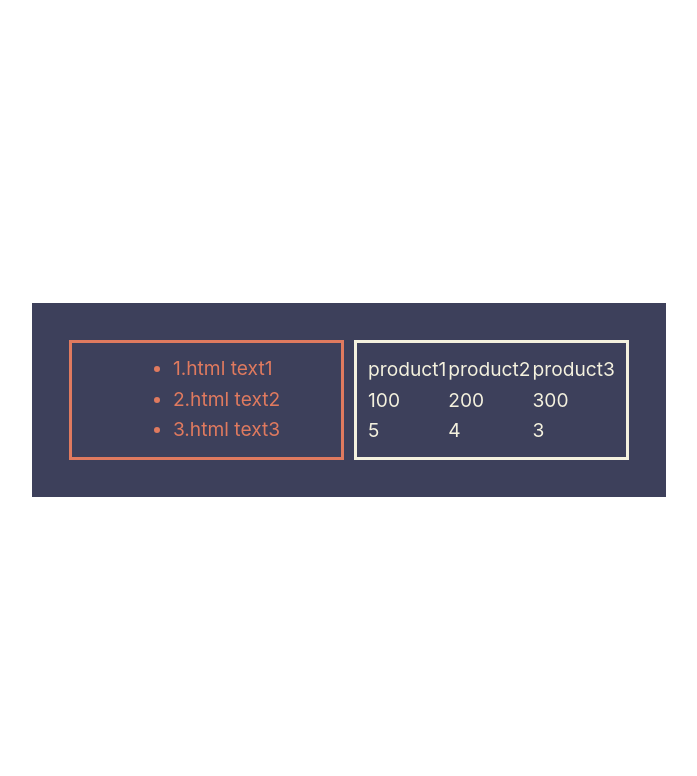
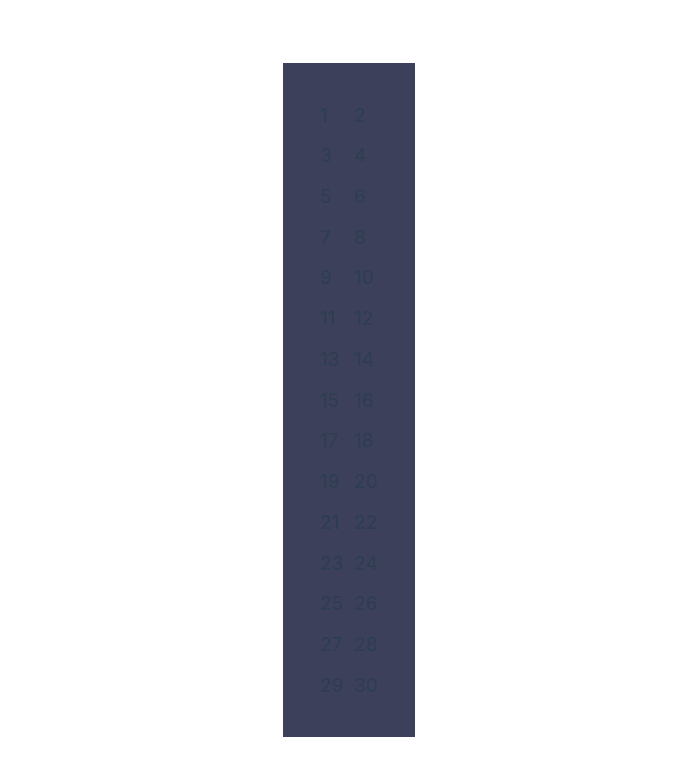
Before and after one commit to MakerAVGN/Vue3Base, a Vue app in the folder vue-project/: page / in a window 1280 px wide. Shown: the top 776 px of the page, without its empty margins (291-988 px from the left). Built offline with nearby package versions, Linux system fonts and the light colour scheme.

Commit message:
Цикл в диапазоне в Vue

```diff
--- a/vue-project/src/App.vue
+++ b/vue-project/src/App.vue
@@ -2,28 +2,7 @@
 export default {
   data() {
     return {
-      hrefs: [
-        { href: '1.html', text: 'text1' },
-        { href: '2.html', text: 'text2' },
-        { href: '3.html', text: 'text3' },
-      ],
-      products: [
-        {
-          name: 'product1',
-          price: 100,
-          quantity: 5
-        },
-        {
-          name: 'product2',
-          price: 200,
-          quantity: 4
-        },
-        {
-          name: 'product3',
-          price: 300,
-          quantity: 3
-        },
-      ]
+      num: 0,
     }
   },
   methods: {
@@ -31,26 +10,7 @@ export default {
 }
 </script>
 <template>
- <div class="a">
-     <ul>
-      <li v-for="href in hrefs">
-        {{ href.href }}
-        {{ href.text }}
-      </li>
-     </ul>
- </div>
-
-<div class="b">
-  <tr>
-    <td v-for="text in products">
-      {{ text.name }} <br>
-      {{ text.price }} <br>
-      {{ text.quantity }}
-    </td>
-  </tr>
-</div>
-
-
-
-
+  <p v-for="num in 30" style="padding: 5px;">
+    {{ num }}
+  </p>
 </template>
```
